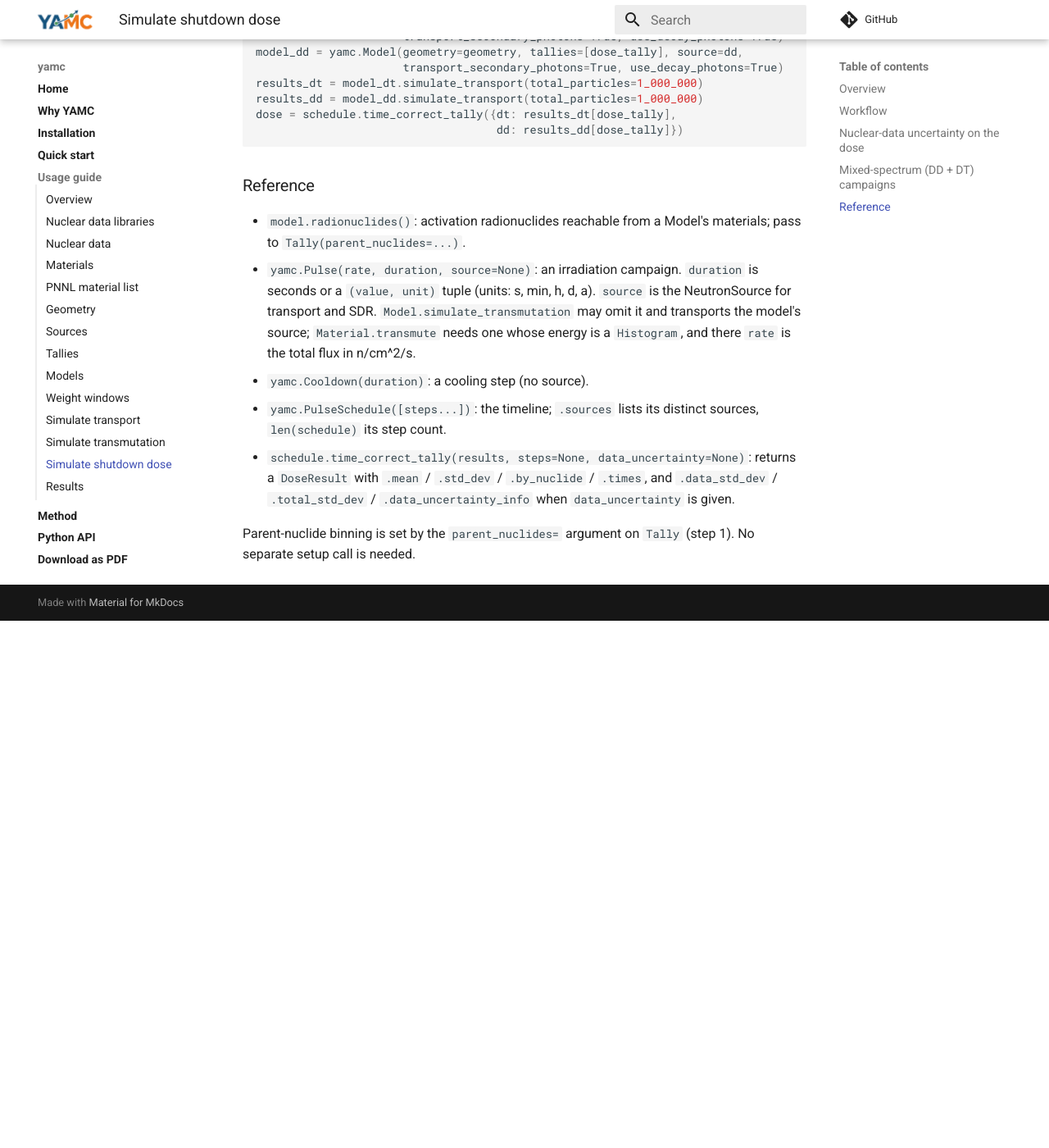
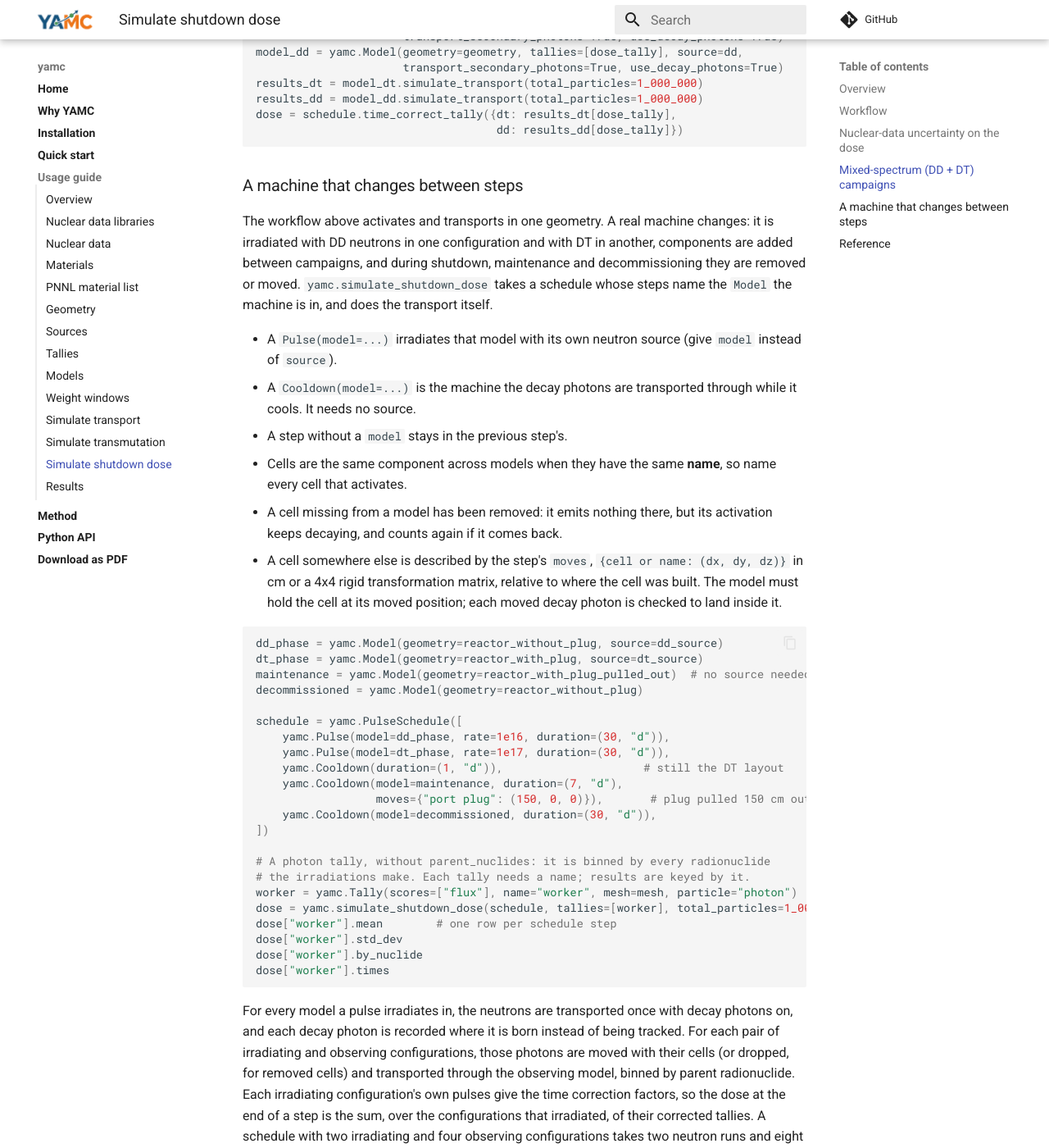
Before and after one commit to fusion-neutronics/yamc, an MkDocs documentation site: the page built from docs/simulate_shutdown_dose.md, in a window 1280 px wide and 1400 px high, scrolled down 2838 px. Shown: the whole window at 82% size. Built offline with MkDocs 1.6.1 and Material for MkDocs 9.7.7, drawn with Linux system fonts in a browser that asks for light colours; comment, search, counter and statistics services are not loaded; before the commit the page ends 3595 px from its top, so only the background shows below that; some of the changed text lies outside the part shown.

Commit message:
Document shutdown dose over a machine that changes between steps
simulate_shutdown_dose and the model=/moves= arguments of Pulse and Cooldown
(fusion-neutronics/core#450): usage, rules for added, removed and moved cells,
and the capture/replay method.

````diff
--- a/docs/simulate_shutdown_dose.md
+++ b/docs/simulate_shutdown_dose.md
@@ -138,11 +138,76 @@ dose = schedule.time_correct_tally({dt: results_dt[dose_tally],
                                     dd: results_dd[dose_tally]})
 ```
 
+### A machine that changes between steps
+
+The workflow above activates and transports in one geometry. A real machine
+changes: it is irradiated with DD neutrons in one configuration and with DT in
+another, components are added between campaigns, and during shutdown, maintenance
+and decommissioning they are removed or moved. ``yamc.simulate_shutdown_dose``
+takes a schedule whose steps name the ``Model`` the machine is in, and does the
+transport itself.
+
+- A ``Pulse(model=...)`` irradiates that model with its own neutron source (give
+  ``model`` instead of ``source``).
+- A ``Cooldown(model=...)`` is the machine the decay photons are transported
+  through while it cools. It needs no source.
+- A step without a ``model`` stays in the previous step's.
+- Cells are the same component across models when they have the same **name**,
+  so name every cell that activates.
+- A cell missing from a model has been removed: it emits nothing there, but
+  its activation keeps decaying, and counts again if it comes back.
+- A cell somewhere else is described by the step's ``moves``,
+  ``{cell or name: (dx, dy, dz)}`` in cm or a 4x4 rigid transformation matrix,
+  relative to where the cell was built. The model must hold the cell at its moved
+  position; each moved decay photon is checked to land inside it.
+
+<!-- doctest: skip -->
+```python
+dd_phase = yamc.Model(geometry=reactor_without_plug, source=dd_source)
+dt_phase = yamc.Model(geometry=reactor_with_plug, source=dt_source)
+maintenance = yamc.Model(geometry=reactor_with_plug_pulled_out)  # no source needed
+decommissioned = yamc.Model(geometry=reactor_without_plug)
+
+schedule = yamc.PulseSchedule([
+    yamc.Pulse(model=dd_phase, rate=1e16, duration=(30, "d")),
+    yamc.Pulse(model=dt_phase, rate=1e17, duration=(30, "d")),
+    yamc.Cooldown(duration=(1, "d")),                     # still the DT layout
+    yamc.Cooldown(model=maintenance, duration=(7, "d"),
+                  moves={"port plug": (150, 0, 0)}),       # plug pulled 150 cm out
+    yamc.Cooldown(model=decommissioned, duration=(30, "d")),
+])
+
+# A photon tally, without parent_nuclides: it is binned by every radionuclide
+# the irradiations make. Each tally needs a name; results are keyed by it.
+worker = yamc.Tally(scores=["flux"], name="worker", mesh=mesh, particle="photon")
+dose = yamc.simulate_shutdown_dose(schedule, tallies=[worker], total_particles=1_000_000)
+dose["worker"].mean        # one row per schedule step
+dose["worker"].std_dev
+dose["worker"].by_nuclide
+dose["worker"].times
+```
+
+For every model a pulse irradiates in, the neutrons are transported once with
+decay photons on, and each decay photon is recorded where it is born instead of
+being tracked. For each pair of irradiating and observing configurations, those
+photons are moved with their cells (or dropped, for removed cells) and
+transported through the observing model, binned by parent radionuclide. Each
+irradiating configuration's own pulses give the time correction factors, so the
+dose at the end of a step is the sum, over the configurations that irradiated,
+of their corrected tallies. A schedule with two irradiating and four observing
+configurations takes two neutron runs and eight photon runs, however many steps
+it has.
+
+``std_dev`` is the photon transport's error given the recorded decay photons;
+the neutron transport's statistical error is not included. Runs on the CPU, on
+one process.
+
 ### Reference
 
 - ``model.radionuclides()``: activation radionuclides reachable from a Model's materials; pass to ``Tally(parent_nuclides=...)``.
-- ``yamc.Pulse(rate, duration, source=None)``: an irradiation campaign. ``duration`` is seconds or a ``(value, unit)`` tuple (units: s, min, h, d, a). ``source`` is the NeutronSource for transport and SDR. ``Model.simulate_transmutation`` may omit it and transports the model's source; ``Material.transmute`` needs one whose energy is a ``Histogram``, and there ``rate`` is the total flux in n/cm^2/s.
-- ``yamc.Cooldown(duration)``: a cooling step (no source).
+- ``yamc.Pulse(rate, duration, source=None, model=None, moves=None)``: an irradiation campaign. ``duration`` is seconds or a ``(value, unit)`` tuple (units: s, min, h, d, a). ``source`` is the NeutronSource for transport and SDR. ``Model.simulate_transmutation`` may omit it and transports the model's source; ``Material.transmute`` needs one whose energy is a ``Histogram``, and there ``rate`` is the total flux in n/cm^2/s.
+- ``yamc.Cooldown(duration, model=None, moves=None)``: a cooling step (no source). ``model`` and ``moves`` describe the machine during the step, for ``simulate_shutdown_dose``.
+- ``yamc.simulate_shutdown_dose(schedule, tallies, total_particles, seed=1, threads=None)``: the dose over a schedule whose steps name models; returns ``{tally name: DoseResult}`` with one row per step.
 - ``yamc.PulseSchedule([steps...])``: the timeline; ``.sources`` lists its distinct sources, ``len(schedule)`` its step count.
 - ``schedule.time_correct_tally(results, steps=None, data_uncertainty=None)``: returns a ``DoseResult`` with ``.mean`` / ``.std_dev`` / ``.by_nuclide`` / ``.times``, and ``.data_std_dev`` / ``.total_std_dev`` / ``.data_uncertainty_info`` when ``data_uncertainty`` is given.
 
````
Also changed, not shown: docs/method.md (+11 -0 lines).
